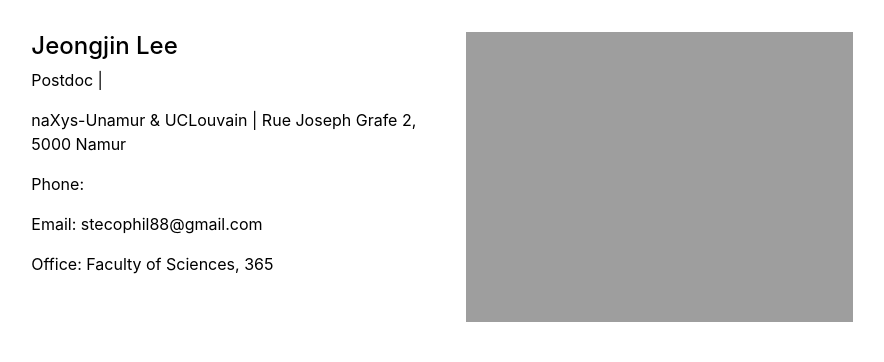
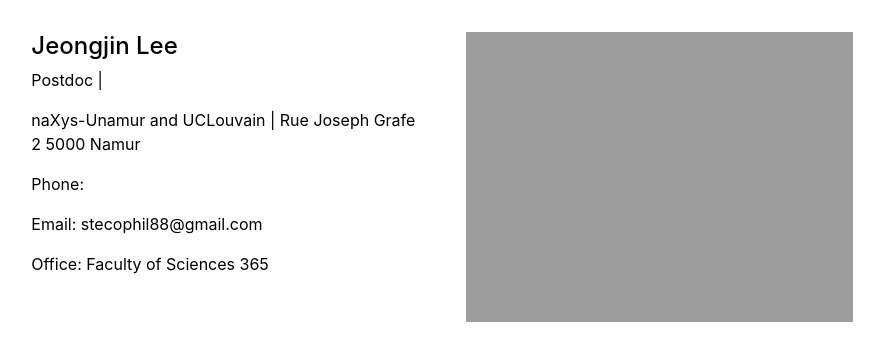
Before and after one commit to JeongjinLee88/JeongjinLee88.github.io, a Jekyll site: the page built from contact.md, in a window 1280 px wide. Shown: the part 220-582 px from the top of the page, without its empty margins (198-1082 px from the left). Built offline with Jekyll 4.4.1, drawn with Linux system fonts in a browser that asks for light colours.

Commit message:
Update settings.yml

```diff
--- a/_data/settings.yml
+++ b/_data/settings.yml
@@ -14,4 +14,4 @@ courses:
 - {name: 'Stellar Structures', url: 'stellar-structures'}
 
 contacts:
-- {name: 'Jeongjin Lee', title: 'Postdoc', institution: 'naXys-Unamur & UCLouvain', institution_address: 'Rue Joseph Grafe 2, 5000 Namur', email: 'stecophil88@gmail.com', office: 'Faculty of Sciences, 365', image: 'assets/img/contact.jpg'}
+- {name: 'Jeongjin Lee', title: 'Postdoc', institution: 'naXys-Unamur and UCLouvain', institution_address: 'Rue Joseph Grafe 2 5000 Namur', email: 'stecophil88@gmail.com', office: 'Faculty of Sciences 365', image: 'assets/img/contact.jpg'}
```
